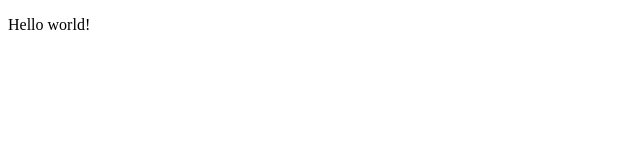
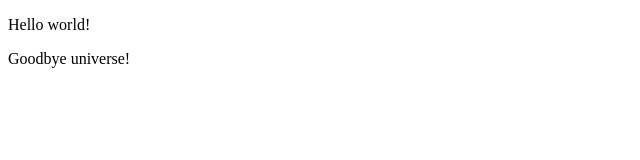
Before and after one commit to tetrahemihexahedron/action-hero, a plain HTML site: page index.html in a window 1280 px wide. Shown: the whole page, without its empty margins (0-640 px from the left). Drawn offline with Linux system fonts and the light colour scheme.

Commit message:
added line

```diff
--- a/index.html
+++ b/index.html
@@ -6,5 +6,6 @@
   </head>
   <body>
     <p>Hello world!</p>
+    <p>Goodbye universe!</p>
   </body>
 </html>
```
